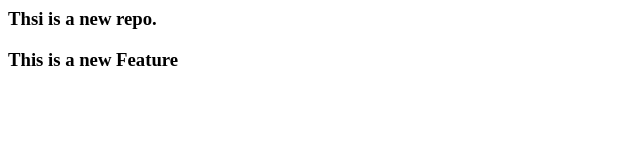
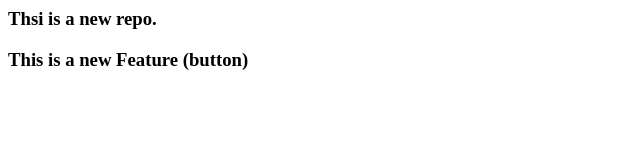
Before and after one commit to fackprem03/Localrepo, a plain HTML site: page index.html in a window 1280 px wide. Shown: the full height of the page, 0-640 px from the left. Drawn offline with Linux system fonts and the light colour scheme.

Commit message:
Add button

```diff
--- a/index.html
+++ b/index.html
@@ -1,3 +1,3 @@
 <h3>Thsi is a new repo.</h3>
 
-<h3>This is a new Feature</h3>
+<h3>This is a new Feature (button)</h3>
```
